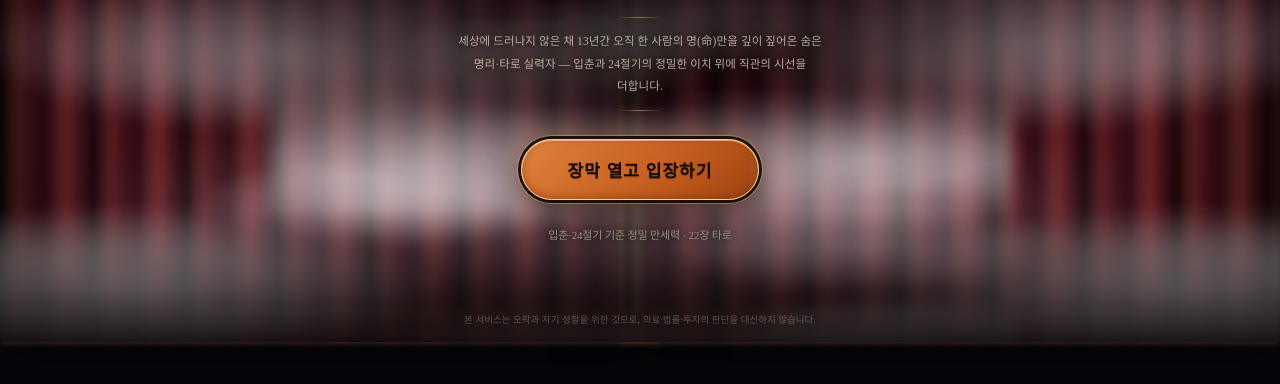
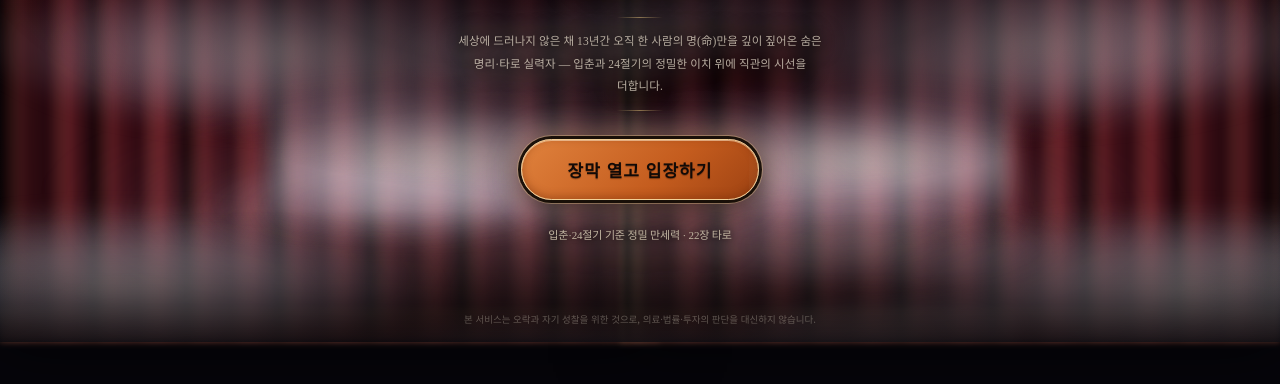
Before and after one commit to renew1741-dev/salpuri, a plain HTML site: page index.html in a window 1280 px wide. Shown: the part 458-842 px from the top of the page. Drawn offline with Linux system fonts and the light colour scheme; animation ran at ten frames a second; a web font is replaced by a local one.

Commit message:
데스크톱 안개 톤 조정·오프닝 하단 문구 대비 보정

```diff
--- a/css/style.css
+++ b/css/style.css
@@ -227,6 +227,11 @@ body.opened #cloudVeil::before { opacity: 0; transform: scale(1.16); transition:
   #cloudVeil .half::after { filter: blur(4px) brightness(1.34); }
   #cloudVeil::before { left: -10%; right: -10%; filter: blur(20px) brightness(1.06); }
 }
+@media (min-width: 900px) {
+  #cloudVeil .half span { filter: blur(11px) brightness(1.02) saturate(.95); }
+  #cloudVeil .half::after { filter: blur(7px) brightness(.94); opacity: .7; }
+  #cloudVeil::before { filter: blur(30px) brightness(.9); }
+}
 @keyframes veilDrift2 {
   0% { transform: translate3d(0, 0, 0) scale(1.03); }
   100% { transform: translate3d(-2.6%, 1.8%, 0) scale(1.1); }
@@ -349,7 +354,7 @@ body.opened #gate { opacity: 0; visibility: hidden; pointer-events: none; transi
   animation: sheen 3.6s ease-in-out infinite;
 }
 @keyframes sheen { 0% { left: -60%; } 55%, 100% { left: 130%; } }
-.gate-foot { margin-top: 26px; font-size: 11px; color: #9b9182; line-height: 1.8; text-shadow: 0 1px 10px rgba(0, 0, 0, .92), 0 0 24px rgba(0, 0, 0, .7); }
+.gate-foot { margin-top: 26px; font-size: 11px; color: #c2b6a2; line-height: 1.8; text-shadow: 0 1px 10px rgba(0, 0, 0, .95), 0 0 22px rgba(0, 0, 0, .85), 0 0 40px rgba(0, 0, 0, .6); }
 /* 법적 고지 — 오프닝 화면 맨 아래, 신비감을 해치지 않게 아주 작고 흐리게 */
 .gate-legal {
   position: absolute; left: 0; right: 0; bottom: max(14px, env(safe-area-inset-bottom));
```
